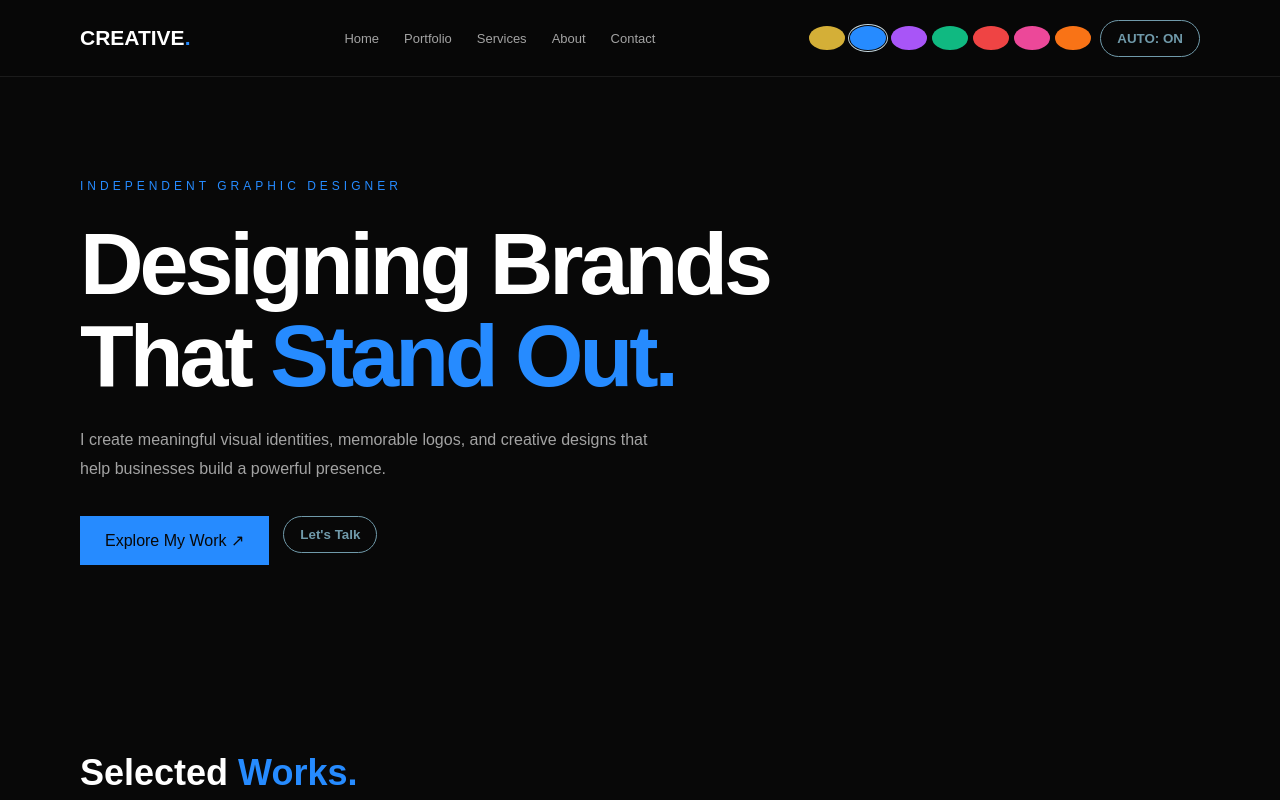
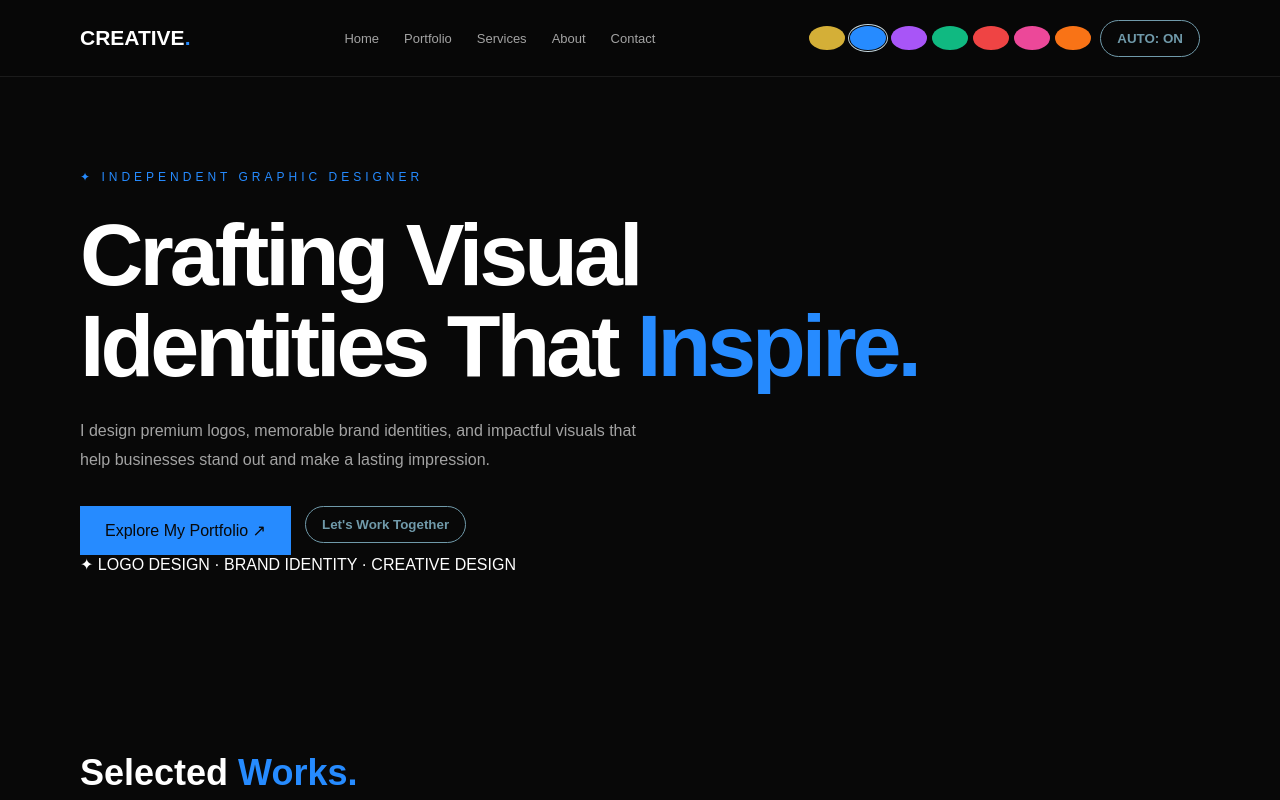
Before and after one commit to sadiamehjabin/sadiamehjabin999.github.io, a plain HTML site: page index.html in a window 1280 px wide. Shown: the top 800 px of the page. Drawn offline with Linux system fonts and the light colour scheme.

Commit message:
Update index.html

```diff
--- a/index.html
+++ b/index.html
@@ -208,18 +208,31 @@ footer {
 
 <main>
   <div class="container">
+
 <section class="hero" id="home">
-      <div class="eyebrow">Independent Graphic Designer</div>
-      <h1>Designing Brands<br>That <span>Stand Out.</span></h1>
+  <div class="eyebrow">✦ INDEPENDENT GRAPHIC DESIGNER</div>
+
+  <h1>
+    Crafting Visual<br>
+    Identities That <span>Inspire.</span>
+  </h1>
+
   <p>
-        I create meaningful visual identities, memorable logos,
-        and creative designs that help businesses build a powerful presence.
+    I design premium logos, memorable brand identities,
+    and impactful visuals that help businesses stand out
+    and make a lasting impression.
   </p>
+
   <div class="actions">
-        <a class="primary" href="#work">Explore My Work ↗</a>
-        <a href="#contact"><button>Let's Talk</button></a>
+    <a class="primary" href="#work">Explore My Portfolio ↗</a>
+    <a href="#contact"><button>Let's Work Together</button></a>
+  </div>
+
+  <div class="hero-note">
+    <span>✦</span> LOGO DESIGN · BRAND IDENTITY · CREATIVE DESIGN
   </div>
 </section>
+
 
     <section id="work">
       <h2 class="section-title">Selected <span class="accent">Works.</span></h2>
```
Lines whose indentation alone changed are shown as unchanged.
